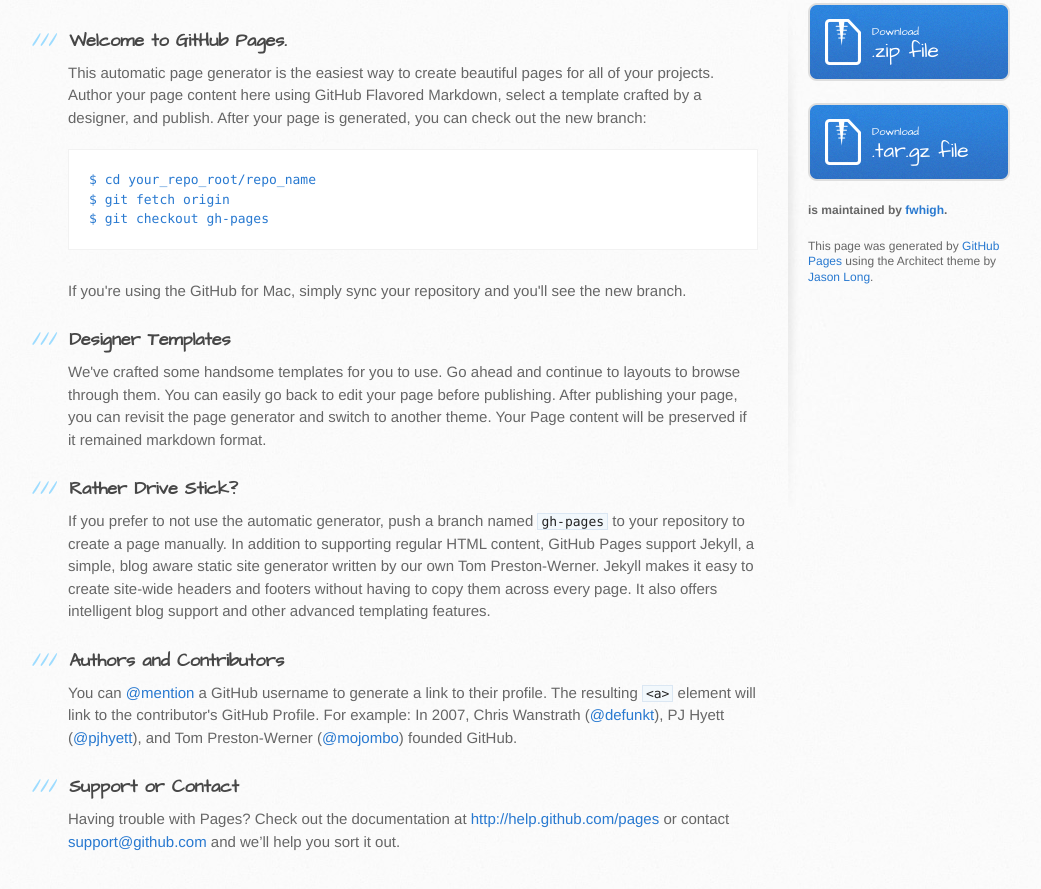
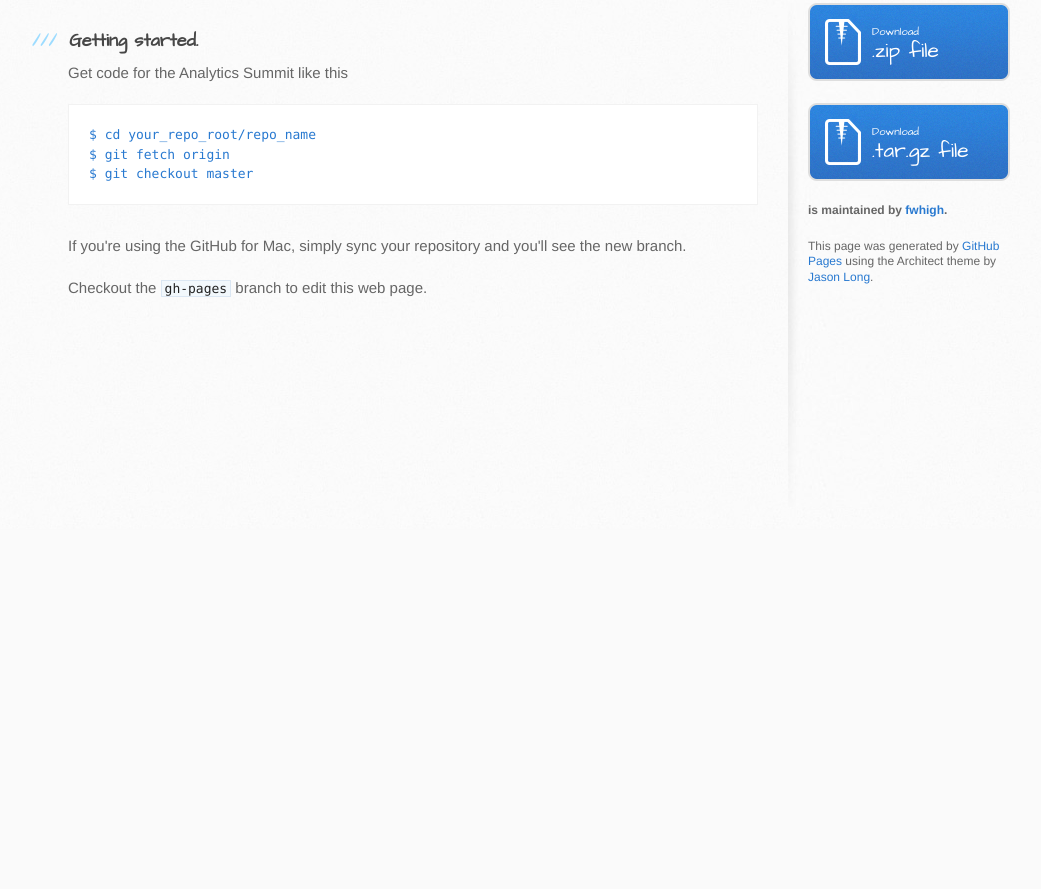
Before and after one commit to kPhilosopher/tw-analytics-summit, a plain HTML site: page index.html in a window 1280 px wide. Shown: the part 335-1224 px from the top of the page, without its empty margins (102-1143 px from the left). After the commit the page ends 864 px from the top, so only its background shows below. Drawn offline with Linux system fonts and the light colour scheme.

```diff
--- a/index.html
+++ b/index.html
@@ -29,36 +29,18 @@
       <div class="inner clearfix">
         <section id="main-content">
           <h3>
-<a name="welcome-to-github-pages" class="anchor" href="#welcome-to-github-pages"><span class="octicon octicon-link"></span></a>Welcome to GitHub Pages.</h3>
+<a name="getting-started" class="anchor" href="#getting-started"><span class="octicon octicon-link"></span></a>Getting started.</h3>
 
-<p>This automatic page generator is the easiest way to create beautiful pages for all of your projects. Author your page content here using GitHub Flavored Markdown, select a template crafted by a designer, and publish. After your page is generated, you can check out the new branch:</p>
+<p>Get code for the Analytics Summit like this</p>
 
 <pre><code>$ cd your_repo_root/repo_name
 $ git fetch origin
-$ git checkout gh-pages
+$ git checkout master
 </code></pre>
 
 <p>If you're using the GitHub for Mac, simply sync your repository and you'll see the new branch.</p>
 
-<h3>
-<a name="designer-templates" class="anchor" href="#designer-templates"><span class="octicon octicon-link"></span></a>Designer Templates</h3>
-
-<p>We've crafted some handsome templates for you to use. Go ahead and continue to layouts to browse through them. You can easily go back to edit your page before publishing. After publishing your page, you can revisit the page generator and switch to another theme. Your Page content will be preserved if it remained markdown format.</p>
-
-<h3>
-<a name="rather-drive-stick" class="anchor" href="#rather-drive-stick"><span class="octicon octicon-link"></span></a>Rather Drive Stick?</h3>
-
-<p>If you prefer to not use the automatic generator, push a branch named <code>gh-pages</code> to your repository to create a page manually. In addition to supporting regular HTML content, GitHub Pages support Jekyll, a simple, blog aware static site generator written by our own Tom Preston-Werner. Jekyll makes it easy to create site-wide headers and footers without having to copy them across every page. It also offers intelligent blog support and other advanced templating features.</p>
-
-<h3>
-<a name="authors-and-contributors" class="anchor" href="#authors-and-contributors"><span class="octicon octicon-link"></span></a>Authors and Contributors</h3>
-
-<p>You can <a href="https://github.com/blog/821" class="user-mention">@mention</a> a GitHub username to generate a link to their profile. The resulting <code>&lt;a&gt;</code> element will link to the contributor's GitHub Profile. For example: In 2007, Chris Wanstrath (<a href="https://github.com/defunkt" class="user-mention">@defunkt</a>), PJ Hyett (<a href="https://github.com/pjhyett" class="user-mention">@pjhyett</a>), and Tom Preston-Werner (<a href="https://github.com/mojombo" class="user-mention">@mojombo</a>) founded GitHub.</p>
-
-<h3>
-<a name="support-or-contact" class="anchor" href="#support-or-contact"><span class="octicon octicon-link"></span></a>Support or Contact</h3>
-
-<p>Having trouble with Pages? Check out the documentation at <a href="http://help.github.com/pages">http://help.github.com/pages</a> or contact <a href="mailto:support@github.com">support@github.com</a> and we’ll help you sort it out.</p>
+<p>Checkout the <code>gh-pages</code> branch to edit this web  page.</p>
         </section>
 
         <aside id="sidebar">
```
Also changed, not shown: params.json (+1 -1 lines).
